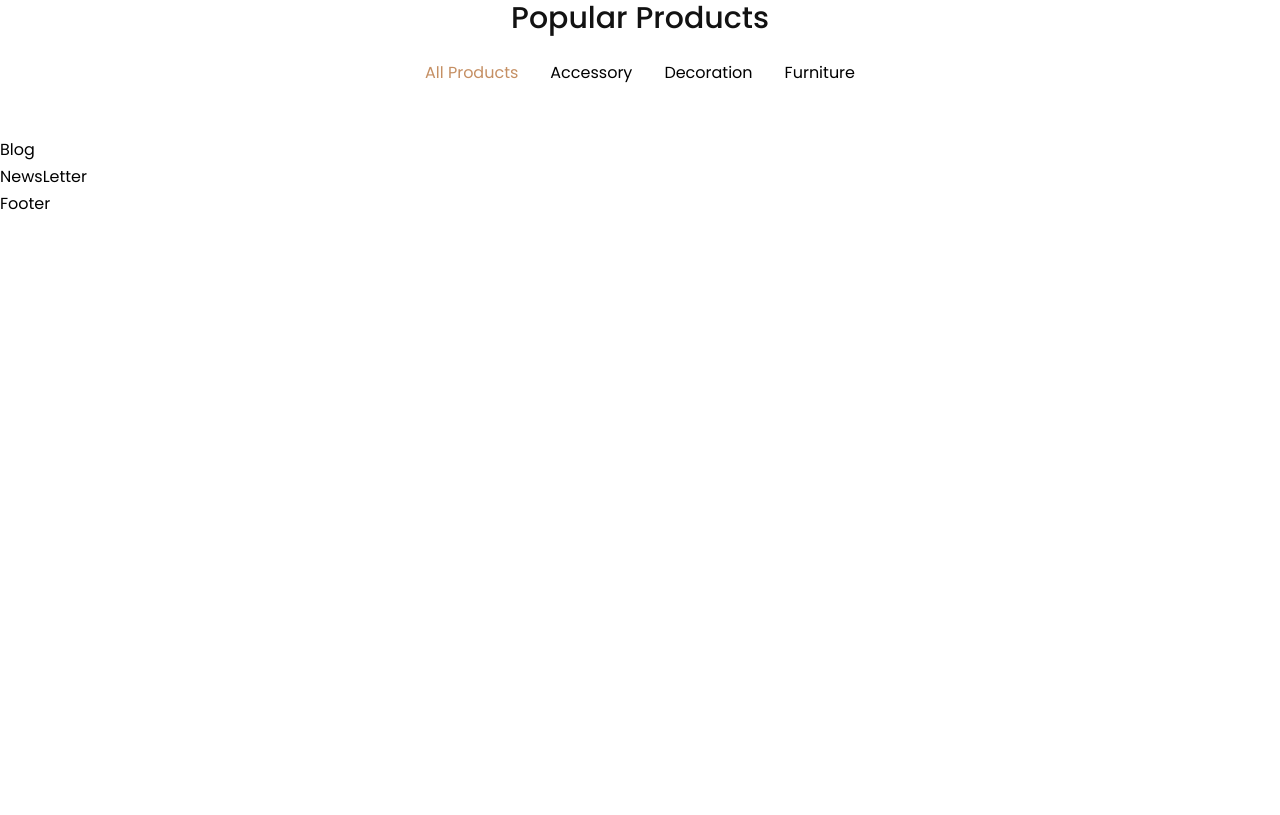
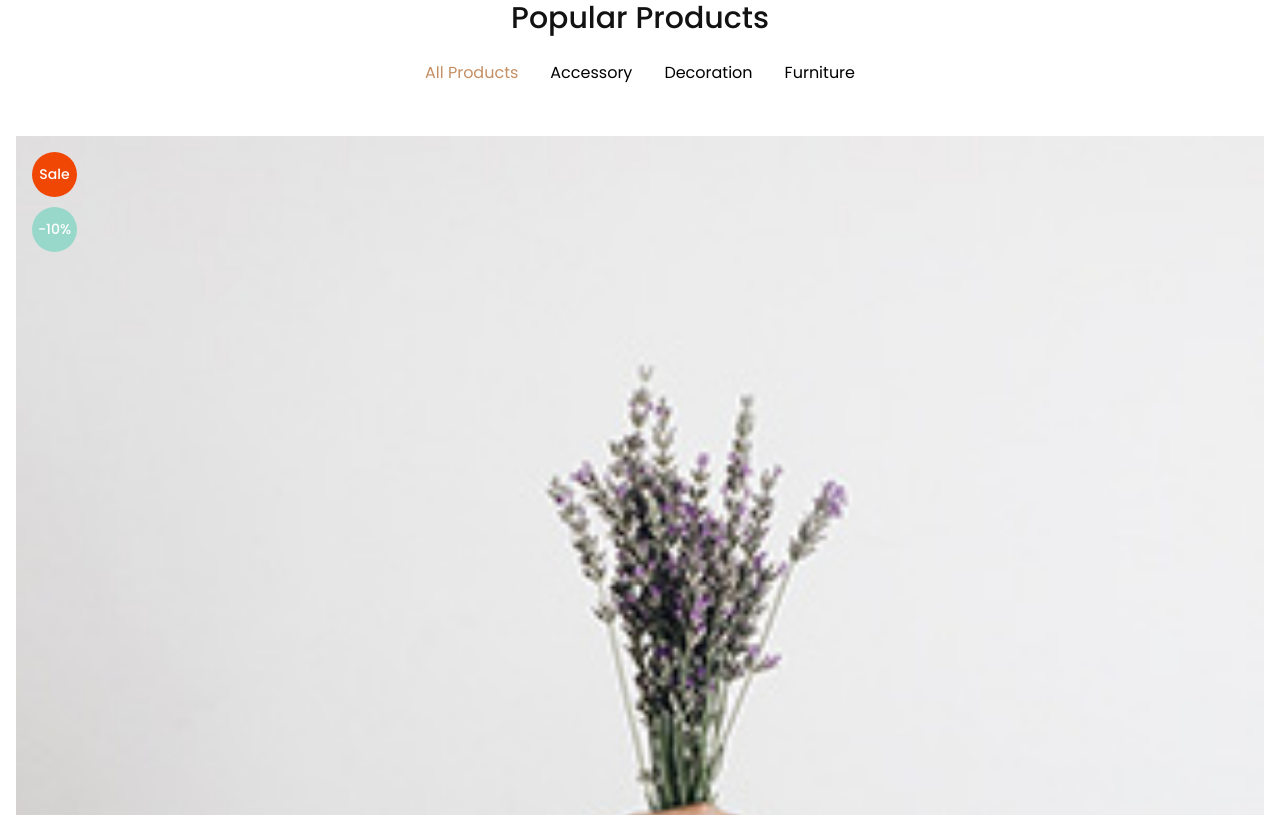
Before and after one commit to j3wlius/woodex, a React (Create React App) app: page / in a window 1280 px wide. Shown: the part 6260-7075 px from the top of the page. Before the commit the page ends 6478 px from the top, so only its background shows below. Built offline with nearby package versions, Linux system fonts and the light colour scheme; a web font is replaced by a local one.

Commit message:
update woodex react project product list

```diff
--- a/src/index.css
+++ b/src/index.css
@@ -600,3 +600,23 @@ body.active {
 .product-list > * {
   display: none;
 }
+
+.product-list[data-filter='all'] > *,
+.product-list[data-filter='accessory'] > .accessory,
+.product-list[data-filter='decoration'] > .decoration,
+.product-list[data-filter='furniture'] > .furniture {
+  display: block;
+  animation: fadeUp 1s ease forwards;
+}
+
+@keyframes fadeUp {
+  0% {
+    opacity: 1;
+    transform: translateY(10px);
+  }
+
+  100% {
+    opacity: 1;
+    transform: translateY(0);
+  }
+}
```
